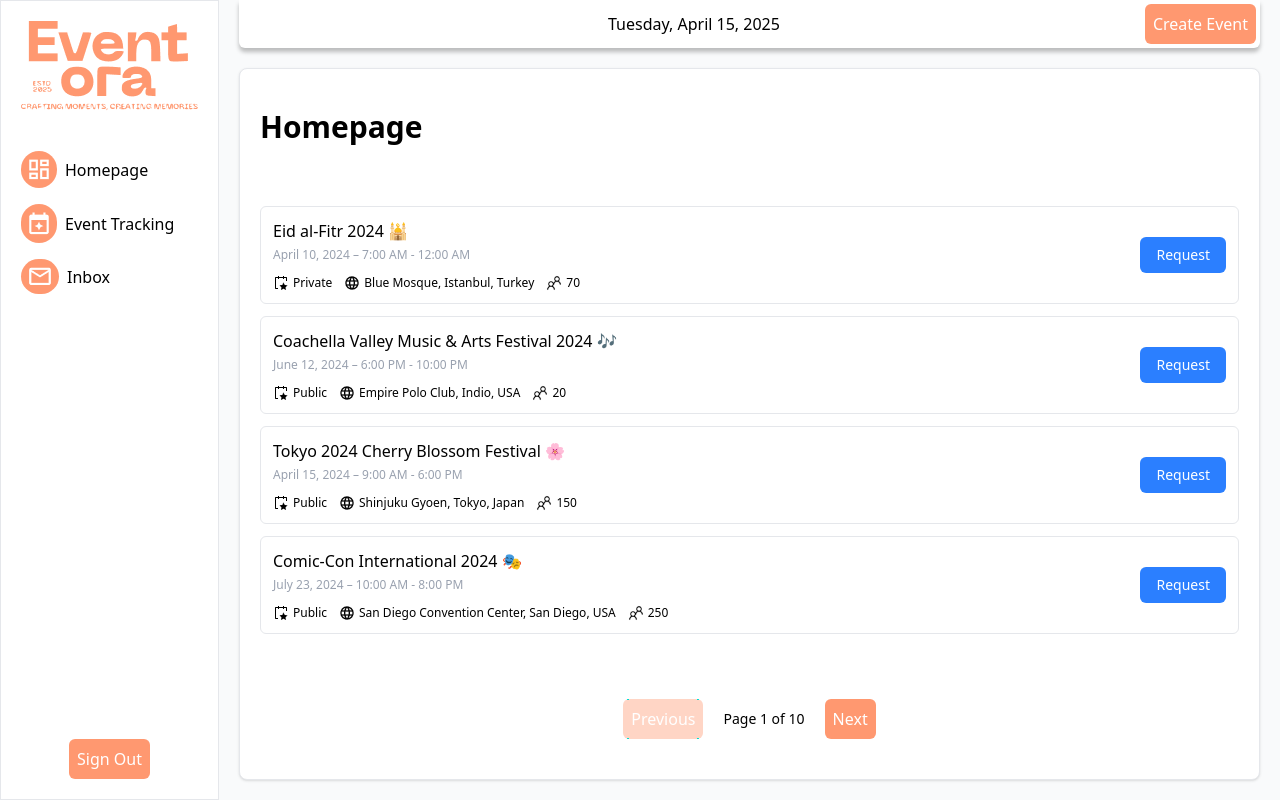
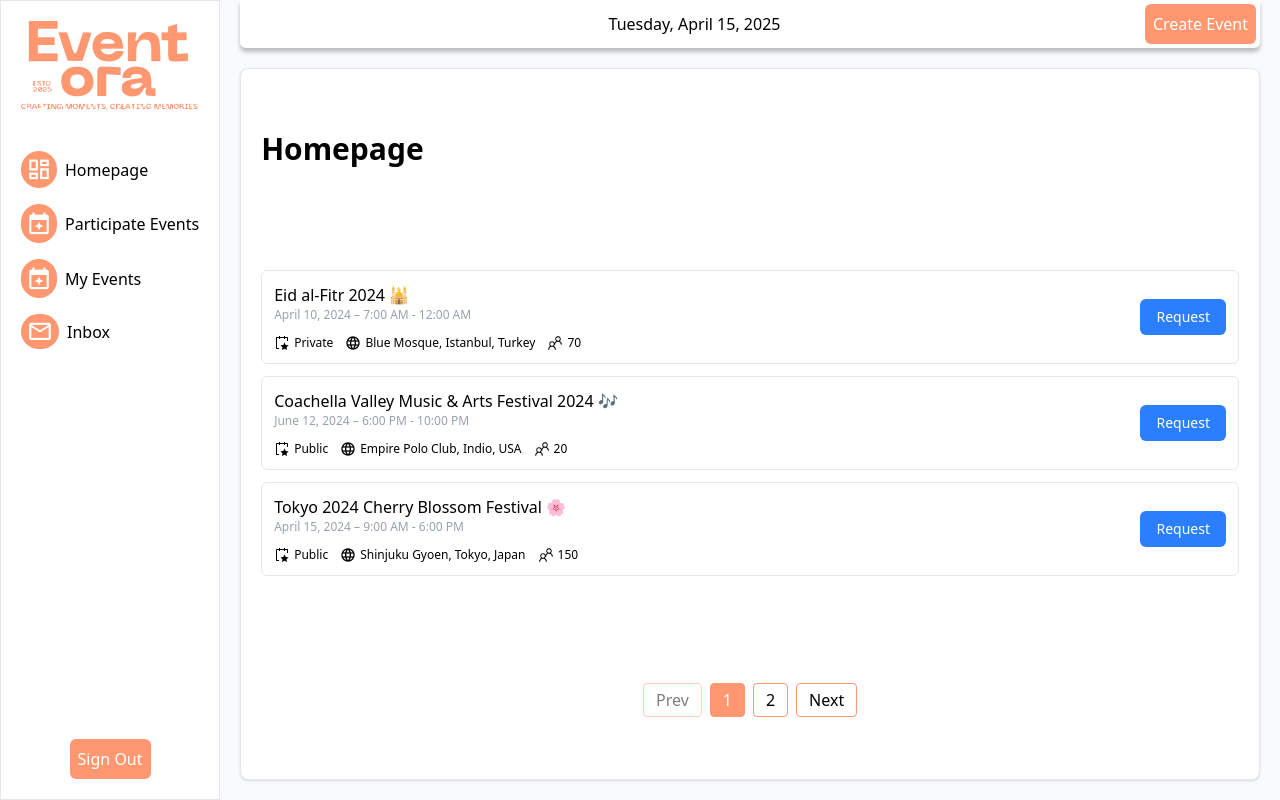
Before and after one commit to thien06012001/frontend, a React (Vite) app: page / in a window 1280 px wide. Built offline with nearby package versions, Linux system fonts and the light colour scheme; no server answers; sample sign-in values are in the browser's storage.

Commit message:
add ui for participate event and update ui for homepage

```diff
--- a/src/components/pages/home/Events.tsx
+++ b/src/components/pages/home/Events.tsx
@@ -1,9 +1,8 @@
 import { useState } from 'react';
-import Button from '../../ui/Button';
 import { useToast } from '../../../hooks/context/ToastContext';
+import { Link } from 'react-router';
 
-const data = {
-  events: [
+const allEvents = [
   {
     id: 1,
     title: 'Eid al-Fitr 2024 🕌',
@@ -40,47 +39,59 @@ const data = {
     location: 'San Diego Convention Center, San Diego, USA',
     attendees: 250,
   },
-  ],
-  page: 1,
-  totalPage: 10,
-};
+  {
+    id: 5,
+    title: 'Burning Man 2024 🔥',
+    date: 'August 25, 2024',
+    timeRange: 'All Day',
+    type: 'Private',
+    location: 'Black Rock City, Nevada, USA',
+    attendees: 120,
+  },
+  {
+    id: 6,
+    title: 'Lantern Festival 2024 🏮',
+    date: 'Feb 24, 2024',
+    timeRange: '6:00 PM - 10:00 PM',
+    type: 'Public',
+    location: 'Chiang Mai, Thailand',
+    attendees: 300,
+  },
+  // Add more if you want to test pagination
+];
+
 interface RequestStatus {
   [eventId: number]: 'none' | 'pending' | 'approved';
 }
 
 function Events() {
-  const [currentPage, setCurrentPage] = useState(data.page);
+  const [currentPage, setCurrentPage] = useState(1);
+  const eventsPerPage = 3;
+  const totalPages = Math.ceil(allEvents.length / eventsPerPage);
+
   const [requestStatus, setRequestStatus] = useState<RequestStatus>({});
   const [loadingEventId, setLoadingEventId] = useState<number | null>(null);
-  const { showToast } = useToast(); // Use the showToast function from context
+  const { showToast } = useToast();
 
-  const totalPages = data.totalPage;
+  const paginatedEvents = allEvents.slice(
+    (currentPage - 1) * eventsPerPage,
+    currentPage * eventsPerPage,
+  );
 
   const handleRequestAction = async (eventId: number) => {
     setLoadingEventId(eventId);
-
     await new Promise(resolve => setTimeout(resolve, 1000));
 
     const currentStatus = requestStatus[eventId];
-
     if (currentStatus === 'pending' || currentStatus === 'approved') {
-      setRequestStatus(prev => ({
-        ...prev,
-        [eventId]: 'none',
-      }));
+      setRequestStatus(prev => ({ ...prev, [eventId]: 'none' }));
       showToast('Request cancelled!', 'info');
     } else {
-      setRequestStatus(prev => ({
-        ...prev,
-        [eventId]: 'pending',
-      }));
+      setRequestStatus(prev => ({ ...prev, [eventId]: 'pending' }));
       showToast('Request sent! Waiting for approval.', 'info');
 
       setTimeout(() => {
-        setRequestStatus(prev => ({
-          ...prev,
-          [eventId]: 'approved',
-        }));
+        setRequestStatus(prev => ({ ...prev, [eventId]: 'approved' }));
         showToast('Your request was approved!', 'success');
       }, 2000);
     }
@@ -88,12 +99,9 @@ function Events() {
     setLoadingEventId(null);
   };
 
-  const handlePrevPage = () => {
-    if (currentPage > 1) setCurrentPage(prev => prev - 1);
-  };
-
-  const handleNextPage = () => {
-    if (currentPage < totalPages) setCurrentPage(prev => prev + 1);
+  const handlePageChange = (page: number) => {
+    if (page < 1 || page > totalPages) return;
+    setCurrentPage(page);
   };
 
   return (
@@ -101,18 +109,16 @@ function Events() {
       <h1 className="font-semibold text-3xl mb-5">Homepage</h1>
 
       <div className="flex flex-col space-y-3">
-        {data.events.map(event => {
+        {paginatedEvents.map(event => {
           const status = requestStatus[event.id] || 'none';
           const isLoading = loadingEventId === event.id;
 
           let buttonLabel = 'Request';
           let buttonColor = 'bg-blue-500 hover:bg-blue-600';
-
           if (status === 'pending') {
             buttonLabel = 'Cancel';
             buttonColor = 'bg-red-500 hover:bg-red-600';
-          }
-          if (status === 'approved') {
+          } else if (status === 'approved') {
             buttonLabel = 'Leave';
             buttonColor = 'bg-green-500 hover:bg-green-600';
           }
@@ -123,7 +129,7 @@ function Events() {
               className="flex-1 flex justify-between items-center border border-gray-200 rounded-md p-3"
             >
               <div className="space-y-1 flex-1">
-                <p>{event.title}</p>
+                <Link to={`/event/${event.id}`}> {event.title}</Link>
                 <p className="text-xs text-gray-400">
                   {event.date} – {event.timeRange}
                 </p>
@@ -148,7 +154,7 @@ function Events() {
               </div>
 
               <button
-                className={`text-white text-sm py-2 px-4 rounded-md transition-all ${buttonColor} disabled:bg-gray-300`}
+                className={`text-white text-sm py-2 px-4 rounded-md transition-all cursor-pointer ${buttonColor} disabled:bg-gray-300`}
                 onClick={() => handleRequestAction(event.id)}
                 disabled={isLoading}
               >
@@ -159,20 +165,37 @@ function Events() {
         })}
       </div>
 
-      {/* Pagination */}
-      <div className="flex justify-center items-center space-x-5 mt-6">
-        <Button onClick={handlePrevPage} disabled={currentPage === 1}>
-          Previous
-        </Button>
-        <span className="text-sm">
-          Page {currentPage} of {totalPages}
-        </span>
-        <Button onClick={handleNextPage} disabled={currentPage === totalPages}>
+      {/* Pagination Controls */}
+      <div className="flex justify-center items-center gap-2 pt-6">
+        <button
+          onClick={() => handlePageChange(currentPage - 1)}
+          disabled={currentPage === 1}
+          className="px-3 py-1 border border-primary hover:bg-primary hover:text-white cursor-pointer rounded disabled:opacity-50"
+        >
+          Prev
+        </button>
+        {[...Array(totalPages)].map((_, idx) => {
+          const page = idx + 1;
+          return (
+            <button
+              key={page}
+              onClick={() => handlePageChange(page)}
+              className={`px-3 py-1 rounded cursor-pointer border border-primary hover:bg-primary hover:text-white ${
+                currentPage === page ? 'bg-primary text-white' : ''
+              }`}
+            >
+              {page}
+            </button>
+          );
+        })}
+        <button
+          onClick={() => handlePageChange(currentPage + 1)}
+          disabled={currentPage === totalPages}
+          className="px-3 py-1 border border-primary hover:bg-primary hover:text-white cursor-pointer rounded disabled:opacity-50"
+        >
           Next
-        </Button>
+        </button>
       </div>
-
-      {/* Toast Container */}
     </section>
   );
 }
--- /dev/null
+++ b/src/components/pages/participate-event/EventFilter.tsx
@@ -0,0 +1,38 @@
+import React from 'react';
+
+interface EventFilterProps {
+  filterType: string;
+  onFilterTypeChange: (value: string) => void;
+  searchTerm: string;
+  onSearchChange: (value: string) => void;
+}
+
+function EventFilter({
+  filterType,
+  onFilterTypeChange,
+  searchTerm,
+  onSearchChange,
+}: EventFilterProps) {
+  return (
+    <div className="flex items-center  space-x-3">
+      <select
+        value={filterType}
+        onChange={e => onFilterTypeChange(e.target.value)}
+        className="border border-primary outline-none rounded-md p-2"
+      >
+        <option value="All">All</option>
+        <option value="Public">Public</option>
+        <option value="Private">Private</option>
+      </select>
+      <input
+        type="text"
+        placeholder="Search by name"
+        value={searchTerm}
+        onChange={e => onSearchChange(e.target.value)}
+        className="border border-primary outline-none rounded-md p-2 w-full max-w-sm"
+      />
+    </div>
+  );
+}
+
+export default EventFilter;
--- /dev/null
+++ b/src/components/pages/participate-event/EventTable.tsx
@@ -0,0 +1,56 @@
+import { Link } from 'react-router';
+import Button from '../../ui/Button';
+
+interface Event {
+  id: string;
+  name: string;
+  date: string;
+  type: string;
+  slot: string;
+}
+
+function EventTable({
+  events,
+  onSortByDate,
+  sortAsc,
+}: {
+  events: Event[];
+  onSortByDate: () => void;
+  sortAsc: boolean;
+}) {
+  return (
+    <table className="min-w-full table-fixed border border-gray-200 rounded-md text-sm">
+      <thead className="bg-gray-100 text-left">
+        <tr>
+          <th className="w-[40%] px-4 py-2">Name</th>
+          <th
+            className="w-[20%] px-4 py-2 cursor-pointer select-none"
+            onClick={onSortByDate}
+          >
+            Date {sortAsc ? '▲' : '▼'}
+          </th>
+          <th className="w-[15%] px-4 py-2">Type</th>
+          <th className="w-[15%] px-4 py-2">Slot</th>
+          <th className="w-[10%] px-4 py-2"></th>
+        </tr>
+      </thead>
+      <tbody>
+        {events.map(event => (
+          <tr key={event.id} className="border-t border-gray-200">
+            <td className="px-4 py-2 truncate">
+              <Link to={`/event/${event.id}`}>{event.name}</Link>
+            </td>
+            <td className="px-4 py-2">{event.date}</td>
+            <td className="px-4 py-2">{event.type}</td>
+            <td className="px-4 py-2">{event.slot}</td>
+            <td className="px-4 py-2">
+              <Button>Leave</Button>
+            </td>
+          </tr>
+        ))}
+      </tbody>
+    </table>
+  );
+}
+
+export default EventTable;
--- /dev/null
+++ b/src/components/pages/participate-event/Pagination.tsx
@@ -0,0 +1,46 @@
+interface PaginationProps {
+  currentPage: number;
+  totalPages: number;
+  onPageChange: (page: number) => void;
+}
+
+function Pagination({
+  currentPage,
+  totalPages,
+  onPageChange,
+}: PaginationProps) {
+  return (
+    <div className="flex justify-center items-center gap-2 pt-2">
+      <button
+        onClick={() => onPageChange(currentPage - 1)}
+        disabled={currentPage === 1}
+        className="px-3 py-1 border border-primary hover:bg-primary hover:text-white cursor-pointer rounded disabled:opacity-50"
+      >
+        Prev
+      </button>
+      {[...Array(totalPages)].map((_, idx) => {
+        const pageNum = idx + 1;
+        return (
+          <button
+            key={pageNum}
+            onClick={() => onPageChange(pageNum)}
+            className={`px-3 py-1 border hover:bg-primary hover:text-white border-primary cursor-pointer rounded ${
+              pageNum === currentPage ? 'bg-primary text-white' : ''
+            }`}
+          >
+            {pageNum}
+          </button>
+        );
+      })}
+      <button
+        onClick={() => onPageChange(currentPage + 1)}
+        disabled={currentPage === totalPages}
+        className="px-3 py-1 border border-primary hover:bg-primary hover:text-white cursor-pointer rounded disabled:opacity-50"
+      >
+        Next
+      </button>
+    </div>
+  );
+}
+
+export default Pagination;
--- a/src/components/shared/Sidebar.tsx
+++ b/src/components/shared/Sidebar.tsx
@@ -7,8 +7,9 @@ import { logout } from '../../hooks/redux/slices/user.slice';
 
 const navItems = [
   { to: '/', label: 'Homepage', icon: 'dashboard.png' },
-  { to: '/event', label: 'Event Tracking', icon: 'event.png' },
-  { to: '/inbox', label: 'Inbox', icon: 'inbox.png' },
+  { to: '/participate-events', label: 'Participate Events', icon: 'event.png' },
+  { to: '/my-events', label: 'My Events', icon: 'event.png' },
+  { to: '/invitation', label: 'Inbox', icon: 'inbox.png' },
 ];
 
 function Sidebar() {
--- a/src/main.tsx
+++ b/src/main.tsx
@@ -12,6 +12,8 @@ import SignUp from './pages/auth/SignUp';
 import Layout from './components/shared/Layout';
 import { ToastProvider } from './hooks/context/ToastContext';
 import EventCreate from './pages/EventCreate';
+import ParticipateEvents from './pages/ParticipateEvents';
+import MyEvents from './pages/MyEvents';
 const router = createBrowserRouter([
   {
     path: '/',
@@ -20,6 +22,8 @@ const router = createBrowserRouter([
     children: [
       { path: '/', element: <Home /> },
       { path: '/create-event', element: <EventCreate /> },
+      { path: '/participate-events', element: <ParticipateEvents /> },
+      { path: '/my-events', element: <MyEvents /> },
     ],
   },
   {
--- /dev/null
+++ b/src/pages/MyEvents.tsx
@@ -0,0 +1,5 @@
+function MyEvents() {
+  return <div className="space-y-3"></div>;
+}
+
+export default MyEvents;
--- /dev/null
+++ b/src/pages/ParticipateEvents.tsx
@@ -0,0 +1,116 @@
+import { useState, useMemo } from 'react';
+import EventFilter from '../components/pages/participate-event/EventFilter';
+import EventTable from '../components/pages/participate-event/EventTable';
+import Pagination from '../components/pages/participate-event/Pagination';
+
+const allEvents = [
+  {
+    id: '1',
+    name: 'Sharjah Light Festival 🖼️',
+    date: 'Jan 12, 2024',
+    type: 'Public',
+    slot: '80/120',
+  },
+  {
+    id: '2',
+    name: 'Ramadan Iftar Tent 🌙',
+    date: 'April 2, 2024',
+    type: 'Public',
+    slot: '80/120',
+  },
+  {
+    id: '3',
+    name: 'Mawlid al-Nabi 🕌',
+    date: 'April 5, 2024',
+    type: 'Private',
+    slot: '80/120',
+  },
+  {
+    id: '4',
+    name: 'Eid al-Fitr 2024 🕌',
+    date: 'April 10, 2024',
+    type: 'Private',
+    slot: '80/120',
+  },
+  {
+    id: '5',
+    name: 'Diwali Festival 🪔',
+    date: 'April 16, 2024',
+    type: 'Private',
+    slot: '80/120',
+  },
+  {
+    id: '6',
+    name: 'Tomorrowland Belgium 💡',
+    date: 'April 23, 2024',
+    type: 'Private',
+    slot: '80/120',
+  },
+  // Add more events here if needed
+];
+
+function ParticipateEvents() {
+  const [filterType, setFilterType] = useState('All');
+  const [searchTerm, setSearchTerm] = useState('');
+  const [sortAsc, setSortAsc] = useState(true);
+
+  const [currentPage, setCurrentPage] = useState(1);
+  const eventsPerPage = 3;
+
+  const handleSortByDate = () => setSortAsc(prev => !prev);
+
+  const filteredEvents = useMemo(() => {
+    const result = allEvents
+      .filter(event => filterType === 'All' || event.type === filterType)
+      .filter(event =>
+        event.name.toLowerCase().includes(searchTerm.toLowerCase()),
+      )
+      .sort((a, b) => {
+        const dateA = new Date(a.date).getTime();
+        const dateB = new Date(b.date).getTime();
+        return sortAsc ? dateA - dateB : dateB - dateA;
+      });
+
+    setCurrentPage(1); // Reset page when filter/search/sort changes
+    return result;
+  }, [filterType, searchTerm, sortAsc]);
+
+  // Pagination logic
+  const totalPages = Math.ceil(filteredEvents.length / eventsPerPage);
+  const paginatedEvents = filteredEvents.slice(
+    (currentPage - 1) * eventsPerPage,
+    currentPage * eventsPerPage,
+  );
+
+  const handlePageChange = (page: number) => {
+    if (page < 1 || page > totalPages) return;
+    setCurrentPage(page);
+  };
+
+  return (
+    <div className="space-y-3 p-5 border border-gray-200 shadow-md rounded-md mt-5">
+      <h1 className="font-semibold text-3xl">Participate event</h1>
+      <EventFilter
+        filterType={filterType}
+        onFilterTypeChange={setFilterType}
+        searchTerm={searchTerm}
+        onSearchChange={setSearchTerm}
+      />
+
+      <EventTable
+        events={paginatedEvents}
+        onSortByDate={handleSortByDate}
+        sortAsc={sortAsc}
+      />
+
+      {/* Pagination Controls */}
+      <Pagination
+        currentPage={currentPage}
+        totalPages={totalPages}
+        onPageChange={handlePageChange}
+      />
+    </div>
+  );
+}
+
+export default ParticipateEvents;
```
Lines whose indentation alone changed are shown as unchanged.
